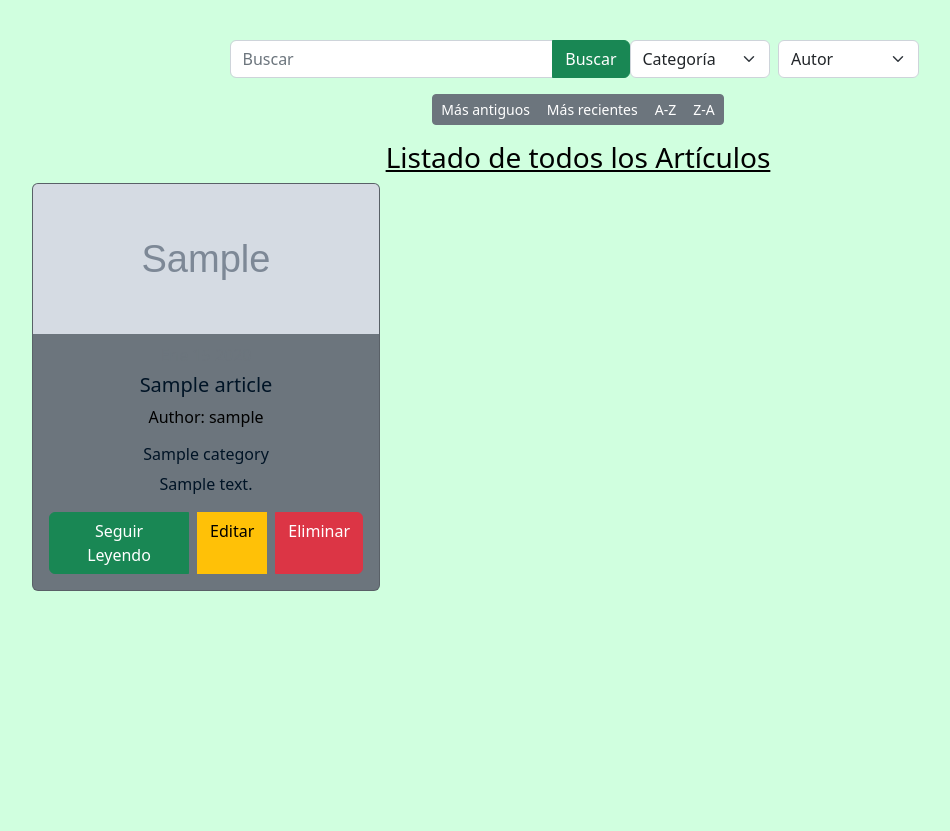
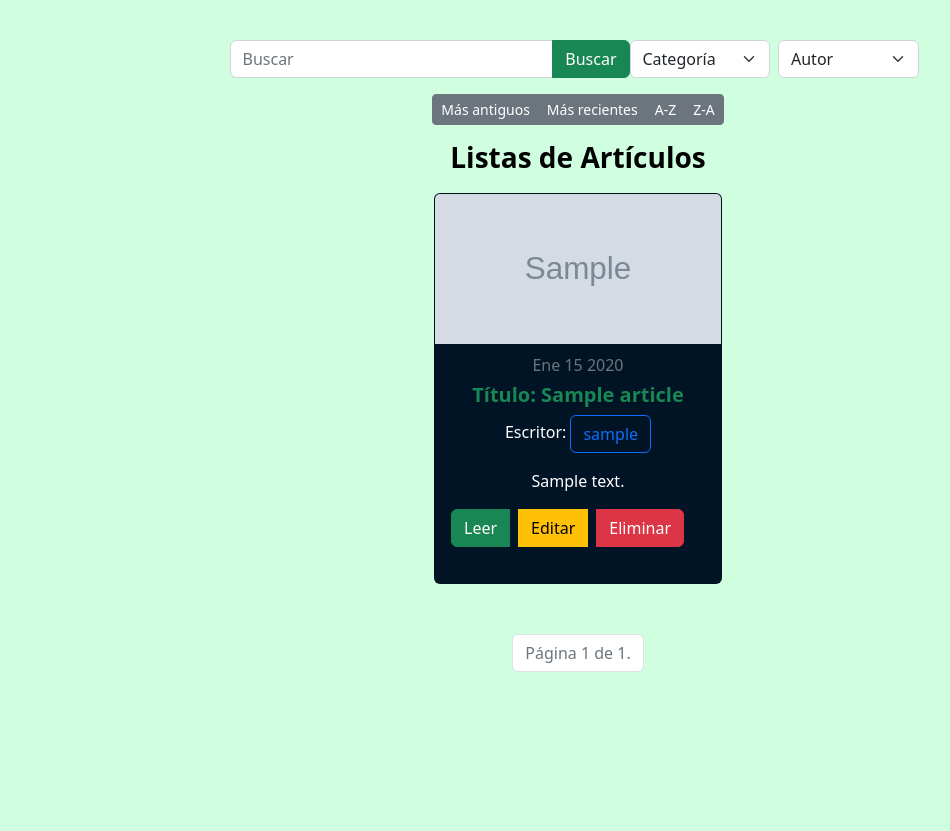
Before and after one commit to Raff4-Gauna/Proyecto-Final-App-Blog, a Django app: page /articles/all-articles/ in a window 1280 px wide. Shown: the part 62-893 px from the top of the page, without its empty margins (62-1012 px from the left). Run offline with Django 3.2, Linux system fonts and the light colour scheme; a user stored in the database is signed in; tables that the repository leaves empty hold one stand-in row (values such as "Sample post"); grey boxes marked "Sample" are stand-in pictures.

Commit message:
Templates de los todos los articulos y filtados

```diff
--- a/static/css/main.css
+++ b/static/css/main.css
@@ -22,6 +22,7 @@
   border-radius: 50%;
   object-fit: cover;
 }
+ /* ###################################*/
 
   /* Estilos para el contenedor principal */
 .articles-container {
@@ -31,11 +32,13 @@
   min-height: 100vh;
   justify-content: space-between;
 }
+ /* ###################################*/
 
 /* Estilos para el contenedor de la paginación */
 .pagination-container {
   margin-top: 20px;
 }
+ /* ###################################*/
 
 /* Estilos para imagen de acerca-de */
 .hero-image {
@@ -44,18 +47,16 @@
   background-repeat: no-repeat;
   background-size: cover;
 }
+ /* ###################################*/
 
 
-/*  */
-
-/* Estilos personalizados para los botones */
-
-/* Efecto subrayado progresivo al pasar el cursor */
+/* Efecto subrayado progresivo al pasar el cursor, por las secciones del nav */
 .underline-hover {
   position: relative;
   text-decoration: none;
   color: inherit;
 }
+
 
 .underline-hover::after {
   content: '';
@@ -78,6 +79,7 @@
   display: flex;
   justify-content: center;
 }
+/* ###################################*/
 
 /*Profile colab*/
 
@@ -98,6 +100,19 @@
 }
 
 .card-body-profile {
-  background-color: #c9d7b3; /* Color de fondo para el texto */
+  background-color: #c9d7b3;
   padding: 10px;
 }
+/* ###################################*/
+
+/*Centrar todos los articulos*/
+.center-content {
+  display: flex;
+  flex-direction: column;
+  align-items: center;
+}
+
+.card-project {
+  margin: 10px;
+}
+/*################################*/
--- a/templates/Articulos/profile/articles/all_articles.html
+++ b/templates/Articulos/profile/articles/all_articles.html
@@ -3,7 +3,7 @@
 {% block content %}
 
 
-<!-- Formulario de búsqueda -->
+<!-- Seccion de filtros y búsqueda -->
 <form class="d-flex flex-wrap justify-content-center align-items-center my-3" method="get" action="{% url 'articulos:all_articles' %}">
     {% csrf_token %}
     <div class="input-group" style="max-width: 400px;"> <!-- Puedes ajustar el valor de max-width según tus necesidades -->
@@ -36,38 +36,34 @@
     </div>
 </div>
 
+<!-- ############################################################################### -->
 
 
 
 
-
-
-<div class="text-center">
-    <h3 class="text-decoration-underline" class="font-monospace" >Listado de todos los Artículos</h3>
-    <div class="row row-cols-1 row-cols-md-3 g-4">
+<!-- Seccion del listado de articulos -->
+<div class="center-content">
+    <h3 class="fw-bold text-center">Listas de Artículos</h3>
+    <div class="row g-4 justify-content-center"> <!-- Eliminamos row-cols-md-3 y agregamos justify-content-center -->
         {% for article in page %}
-        <div class="col">
-            <!-- Agregar un estilo de fondo a la tarjeta -->
-            <div class="card h-100 bg-secondary">
+        <div class="col mb-3"> <!-- Agregamos mb-3 para separar las cartas -->
+            <div class="card h-100 bg-dark text-white card-project" style="width: 18rem;">
                 <img src="{{ article.image.url }}" class="card-img-top" alt="{{ article.title }}" style="max-height: 150px; object-fit: cover;">
                 <div class="card-body">
-                    <h6 class="card-subtitle mb-2 text-muted">{{ article.date_published|date:'M d Y' }}</h6>
-                    <h5 class="text-dark card-title">{{ article.title }}</h5>
-                    {% if user.is_authenticated %}
-                    <p>Author: {{ article.author.username }}</p>
-                    {% endif %}
-                    <h5 class="text-dark fs-6 card-title">{{ article.category }}</h5>
-                    <p class="text-dark card-text">{{ article.content|striptags|truncatechars:100 }}</p>
+                    <h6 class="card-subtitle mb-2 text-muted text-center">{{ article.date_published|date:'M d Y' }}</h6>
+                    <h2 class="fw-bold text-success fs-5 text-center">Título: {{ article.title }}</h2>
+                    <p class="text-center">Escritor: <a href="{% url 'usuarios:author_detail' article.author.id %}" class="btn btn-outline-primary">{{ article.author.username }}</a></p>
+                    <p class="text-white card-text text-center">{{ article.content|striptags|truncatechars:100 }}</p>
                     {% if user.is_authenticated %}
                     <div class="btn-group" role="group" aria-label="Basic mixed styles example">
-                            <a href="{% url 'articulos:detail_article' article.id %}" class="btn btn-success">Seguir Leyendo</a>
+                        <a href="{% url 'articulos:detail_article' article.id %}" class="btn btn-success">Leer</a>
                         {% if user.is_colaborador %}
                         <a href="{% url 'articulos:update_article' article.id %}" class="btn btn-warning ms-2">Editar</a>
                         <a href="{% url 'articulos:delete_article' article.id %}" class="btn btn-danger ms-2">Eliminar</a>
                         {% endif %}
                     </div>
                     {% else %}
-                            <a href="{% url 'articulos:detail_article' article.id %}" class="btn btn-success">Seguir Leyendo</a>
+                    <a href="{% url 'articulos:detail_article' article.id %}" class="btn btn-success">Leer</a>
                     {% endif %}
                 </div>
             </div>
@@ -75,24 +71,11 @@
         {% endfor %}
     </div>
 </div>
+<!-- ############################################################################### -->
 
+<!-- Mostrar enlaces de paginación -->
 
 <div class="container mt-4 articles-container">
-    <!-- Contenedor para los artículos -->
-    <div class="row row-cols-1 row-cols-md-3 g-4">
-        {% for article in articles %}
-        <!-- Tarjeta de artículo -->
-        <div class="col">
-            <!-- Agregar un estilo de fondo a la tarjeta -->
-            <div class="card h-100 bg-dark">
-                <!-- Contenido de la tarjeta -->
-                <!-- ... (resto del contenido de la tarjeta) ... -->
-            </div>
-        </div>
-        {% endfor %}
-    </div>
-
-    <!-- Mostrar enlaces de paginación -->
     <div class="pagination-container">
         <nav aria-label="Page navigation example">
             <ul class="pagination justify-content-center">
@@ -111,6 +94,6 @@
         </nav>
     </div>
 </div>
-
+<!-- ############################################################################### -->
 
 {% endblock %}
--- a/templates/layout.html
+++ b/templates/layout.html
@@ -21,7 +21,9 @@
 
         {% block content %}
 
+
         {% endblock %}
+
     </div>
 
     {% include 'partials/footer.html' %}
```
Also changed, not shown: media/articles/images/medioambiente-300x300_TZ93eTl.jpg (added). Lines whose indentation alone changed are shown as unchanged.
